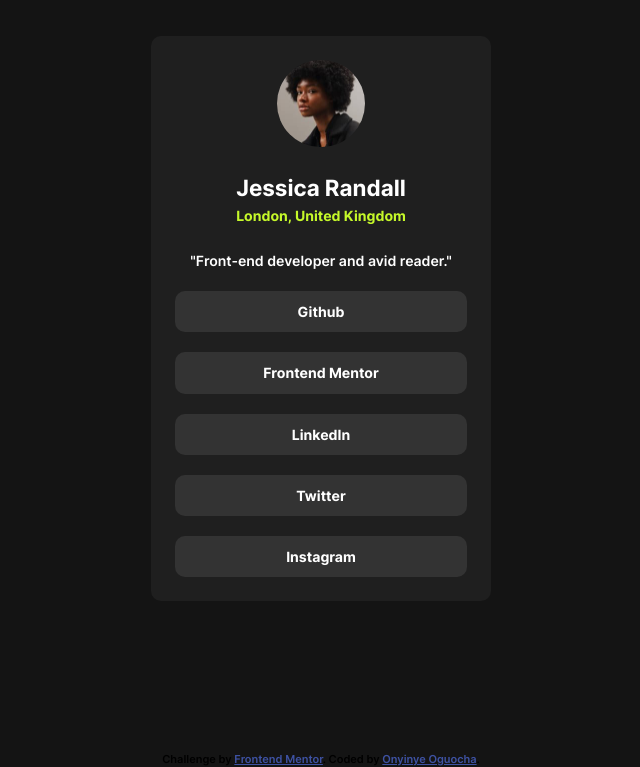
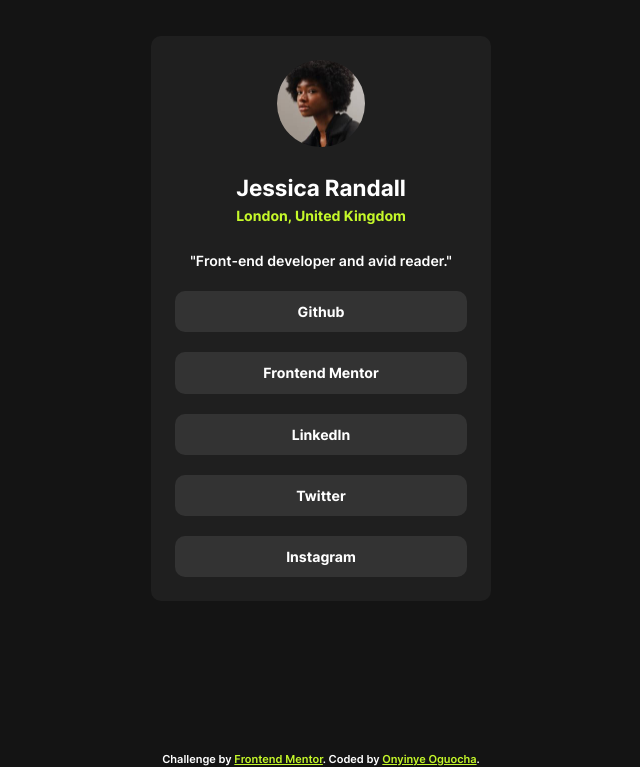
Before and after one commit to stephany247/social-links-profile, a plain HTML site: page index.html in a window 1280 px wide. Shown: the part 114-881 px from the top of the page, without its empty margins (319-959 px from the left). Drawn offline with Linux system fonts and the light colour scheme.

Commit message:
fix: update attribution link colors

```diff
--- a/style.css
+++ b/style.css
@@ -164,7 +164,7 @@ img {
   border-radius: 10px;
   font-size: 0.88rem;
   font-weight: 600;
-  transition: 0.3s ease-in-out;
+  transition: 0.2s ease-in-out;
 }
 
 .link:hover,
@@ -176,7 +176,8 @@ img {
 .attribution {
   font-size: 11px;
   text-align: center;
+  color: var(--White);
 }
 .attribution a {
-  color: hsl(228, 45%, 44%);
+  color: var(--Green);
 }
```
